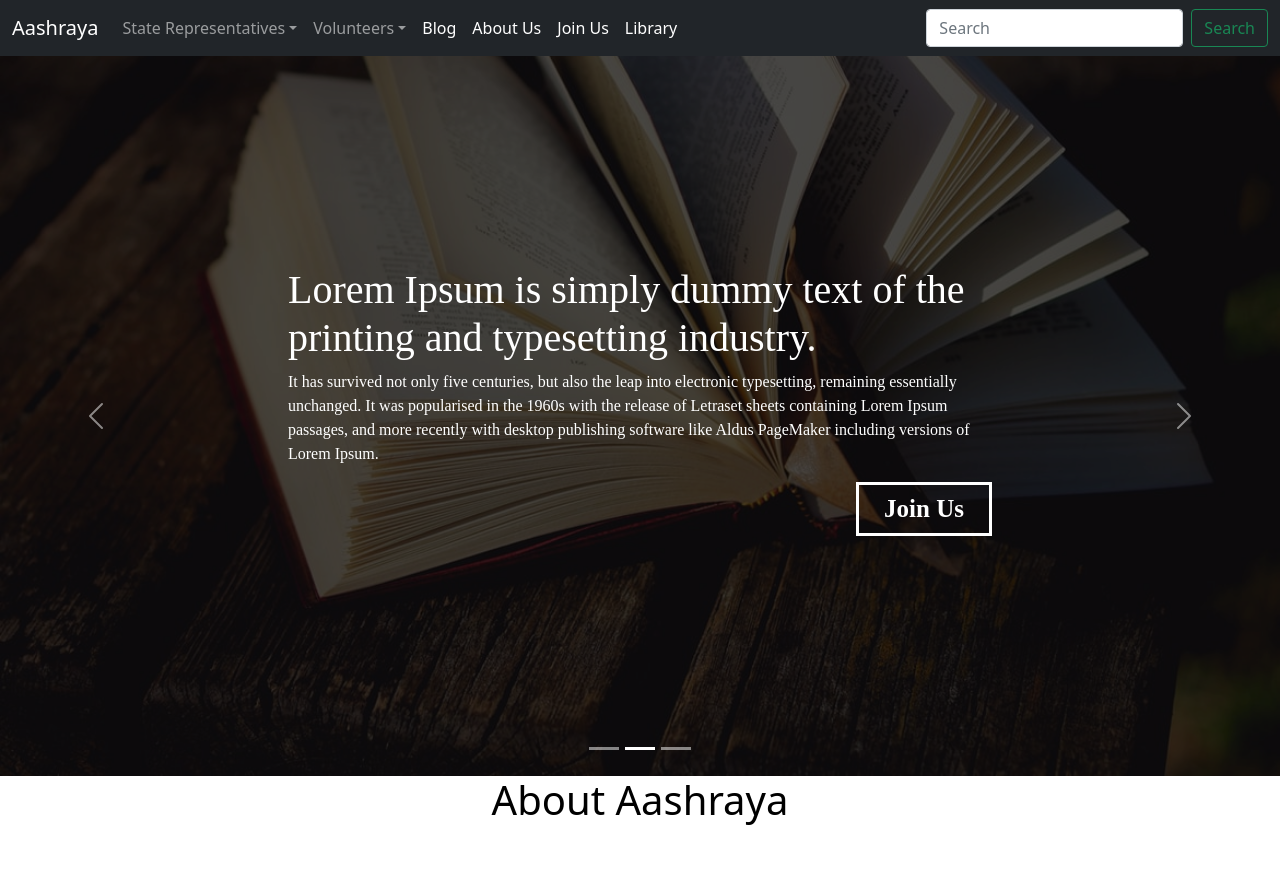
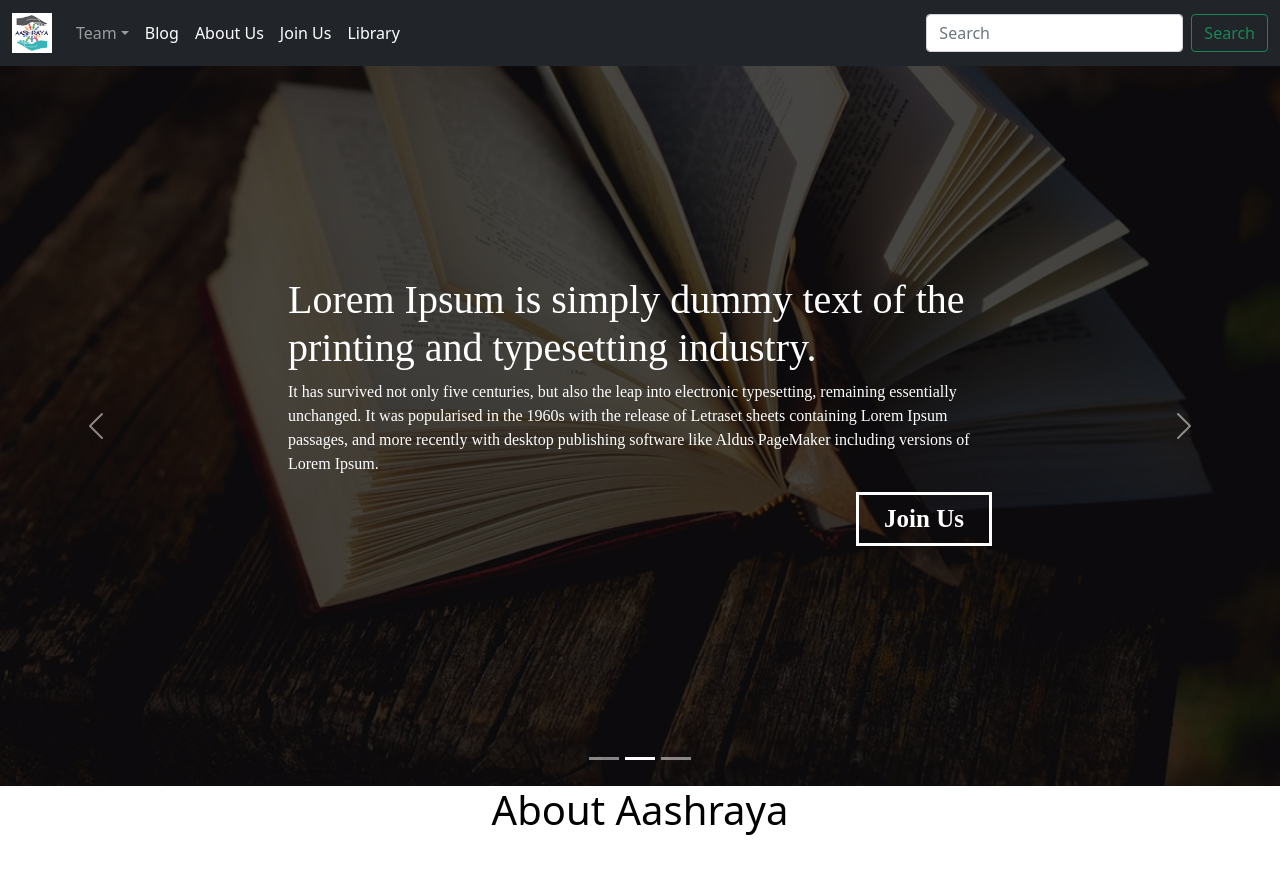
Before and after one commit to AashrayaTechTeam/website, a React (Create React App) app: page / in a window 1280 px wide. Shown: the top 874 px of the page. Built offline with nearby package versions, Linux system fonts and the light colour scheme.

Commit message:
logo added

```diff
--- a/src/COMPONENTS/HEADER/Navbar.js
+++ b/src/COMPONENTS/HEADER/Navbar.js
@@ -1,14 +1,13 @@
 import React from 'react'
-import $ from 'jquery';
-import Popper from 'popper.js';
 import 'bootstrap/dist/js/bootstrap.bundle.min';
 import { Link } from 'react-router-dom';
+import Logo from '../../ASSETS/logo.jpg'
 function Navbar() {
     return (
         <div>
             <nav class="navbar navbar-expand-lg navbar-dark bg-dark">
   <div class="container-fluid">
-    <a class="navbar-brand" href="/">Aashraya</a>
+    <Link to="/" class="navbar-brand"><img alt='Aashraya' style={{width:"40px"}} src={Logo}/></Link>
     <button class="navbar-toggler" type="button" data-bs-toggle="collapse" data-bs-target="#navbarSupportedContent" aria-controls="navbarSupportedContent" aria-expanded="false" aria-label="Toggle navigation">
       <span class="navbar-toggler-icon"></span>
     </button>
@@ -17,7 +16,7 @@ function Navbar() {
 
       <li class="nav-item dropdown">
           <a class="nav-link dropdown-toggle" href="#" id="navbarDropdown" role="button" data-bs-toggle="dropdown" aria-expanded="false">
-            State Representatives
+            Team
           </a>
           <ul class="dropdown-menu" aria-labelledby="navbarDropdown">
           <li><Link to="/assam_representative" class="dropdown-item" >Assam</Link></li>
@@ -25,7 +24,7 @@ function Navbar() {
             <li><a class="dropdown-item" href="#">MP</a></li>
           </ul>
         </li>
-        <li class="nav-item dropdown">
+        {/* <li class="nav-item dropdown">
           <a class="nav-link dropdown-toggle" href="#" id="navbarDropdown" role="button" data-bs-toggle="dropdown" aria-expanded="false">
             Volunteers
           </a>
@@ -34,7 +33,7 @@ function Navbar() {
             <li><a class="dropdown-item" href="#">Bihar</a></li>
             <li><a class="dropdown-item" href="#">MP</a></li>
           </ul>
-        </li>
+        </li> */}
 
         <li class="nav-item">
           <a class="nav-link active" aria-current="page" href="#">Blog</a>
```
Also changed, not shown: src/ASSETS/logo.jpg (added).
